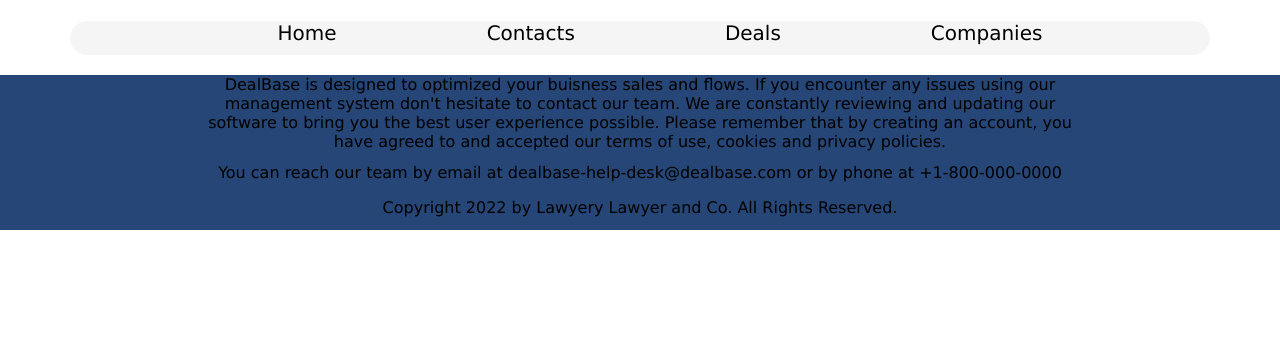
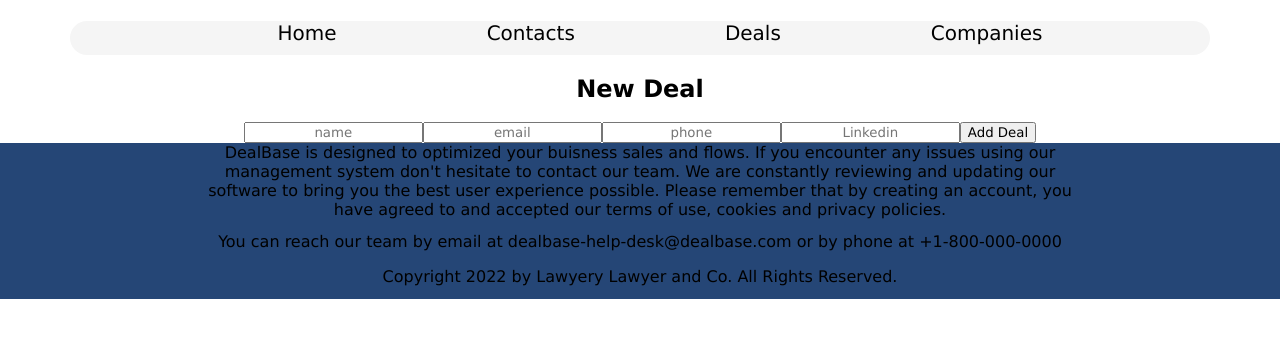
Before and after one commit to winnier/dealbase, a React (Create React App) app in the folder client/: page /new_deal in a window 1280 px wide. Shown: the top 338 px of the page. Built offline with nearby package versions, Linux system fonts and the light colour scheme.

Commit message:
tuesday night

```diff
--- a/client/src/App.js
+++ b/client/src/App.js
@@ -8,6 +8,7 @@ import LandingPage from './Components/LandingPage';
 import DealsPage from './Components/DealsPage';
 import Footer from './Components/Footer';
 import DealCard from './Components/DealCard'
+import AddNewDeal from './Components/AddNewDeal'
 
 import ContactsPage from './Components/Contact/ContactsPage';
 import ContactCard from './Components/Contact/ContactCard';
@@ -34,12 +35,13 @@ function App() {
             <Route path="/" element={ <LandingPage />} />
             <Route path="/contacts_page" element={<ContactsPage />} />
             <Route path='/contact_profile/:id' element={<ContactCard />}/>
-            <Route path='/deal_profile/:id' element={<DealCard />}/>
+            <Route path='/deal_profile/:id' element={<DealCard />} />
             <Route path="/companies_page" element={<CompaniesPage />} />
-            <Route path="/companies/:id" element={<CompanyCard />}/>
+            <Route path="/companies/:id" element={<CompanyCard />} />
             <Route path='/new_contact' element={<AddNewContact />} />
             <Route path='/edit_contact' element={<EditContact />} />
             <Route path="/deals_page" element={<DealsPage />} />
+            <Route path='new_deal' element={<AddNewDeal />} />
           </Routes >
         </BrowserRouter>
         <Footer />
--- /dev/null
+++ b/client/src/Components/AddNewDeal.js
@@ -0,0 +1,80 @@
+import { useState } from 'react'
+
+
+const AddNewDeal = () => {
+
+
+    const handleDealSubmit = (e) => {
+        e.preventDefault();
+        let name = e.target[0].value
+        let product = e.target[1].value
+        let value = e.target[2].value
+        let active = e.target[3].value
+        let the_status = e.target[4].value
+
+        // t.string "name"
+        // t.string "product"
+        // t.integer "value"
+        // t.integer "stage"
+        // t.boolean "active"
+        // t.string "status"
+        // t.datetime "created_at", null: 00521false
+        // t.datetime "updated_at", null: false
+        // t.integer "company_id"
+        // t.integer "owner_id"
+        // t.text "comments"
+
+        fetch(`http://localhost:3000/deals`, {
+            method: "POST",
+            headers: {
+                "Content-Type": "application/json"
+            },
+            body: JSON.stringify({
+                name: name,
+                product: product,
+                value: value,
+                active: active,
+                status: the_status
+            })
+        })
+
+    }
+    return (
+        <div className='add-new-deal'>
+            <h2>New Deal</h2>
+            <form onSubmit={handleDealSubmit}>
+                <input
+                    type='text'
+                    name='name'
+                    placeholder='name'
+                    value={null}
+                />
+                <input
+                    type='text'
+                    name='email'
+                    placeholder='email'
+                    value={null}
+                />
+                <input
+                    type='text'
+                    name='phone_number'
+                    placeholder='phone'
+                    value={null}
+                />
+                <input
+                    type='text'
+                    name='linkedin_url'
+                    placeholder='Linkedin'
+                    value={null}
+                />
+
+                <button type='submit'>Add Deal</button>
+            </form>
+        </div>
+    )
+}
+
+
+
+
+export default AddNewDeal
--- a/client/src/Components/DealCard.js
+++ b/client/src/Components/DealCard.js
@@ -1,8 +1,7 @@
 import { useEffect, useState } from "react";
-import { useParams, NavLink } from "react-router-dom"; // this lets you destructure the id out of the parameters.
-import DealsPage from "./DealsPage";
+import { useParams, NavLink, useNavigate } from "react-router-dom"; // useParams lets you destructure the id out of the parameters.
 
-const DealCard = ({ onDelete }) => {
+const DealCard = () => {
     let { id } = useParams();
     const [deal, setDeal] = useState({})
     // const [isEditClicked, setIsEditClicked] = useState(false)
@@ -27,7 +26,12 @@ const DealCard = ({ onDelete }) => {
             method: "DELETE",
         })
             .then(alert('Deal has been deleted'))
-            .catch(alert('This contact is long gone by now...'))
+        deleteNav()
+    }
+
+    let navigate = useNavigate()
+    const deleteNav = () => {
+        navigate(`/deals_page`)
     }
 
 
@@ -37,13 +41,11 @@ const DealCard = ({ onDelete }) => {
             <button onClick={handleDealDeleteClick}>Delete Deal</button>
             {/* <button onClick={handleEditClick}>Edit Contact</button> */}
             <NavLink className='editContact' to='/edit_deal'><button>Edit Deal</button></NavLink>
-            <h4>Name: {deal.Name}</h4>
-            <h4>Name: {deal.product}</h4>
-            <h4>Email: {deal.value}</h4>
-            <h4>Phone: {deal.stage}</h4>
-            <h4>Adress: {deal.active}</h4>
-            <h4>Linkedin: {deal.status}</h4>
+            <h4>Name: {deal.name}</h4>
+            <h4>Product: {deal.product}</h4>
             <h4>Company: {deal.company_name}</h4>
+            <h4>Stage: {deal.stage}</h4>
+            <h4>Status: {deal.status}</h4>
             <h4>Owner: {deal.owner_name}</h4>
         </div>
 
--- a/client/src/Components/DealItem.js
+++ b/client/src/Components/DealItem.js
@@ -4,7 +4,6 @@ const DealItem = ({ name, product, value, stage }) => {
         if (Math.floor(number) != number) {
             let x = number.toString()
             let numArr = x.split('')
-            console.log(numArr)
             let len = numArr.length
             let a = numArr.indexOf('.')
             for (let pos = a - 1; pos > 0; pos--) {
@@ -21,7 +20,6 @@ const DealItem = ({ name, product, value, stage }) => {
             let x = number.toString()
             console.log(x)
             let numArr = x.split('')
-            console.log(numArr)
             let len = numArr.length
             for (let pos = numArr.length; pos > 0; pos--) {
                 if ((len - pos) % 3 == 0 && len - pos != 0) {
--- a/client/src/Components/DealsPage.js
+++ b/client/src/Components/DealsPage.js
@@ -99,18 +99,6 @@ function DealsPage() {
         getKeys(dealsArray[0])
     }
 
-    // const filterDeals = (company, owner) => {
-    //     if (company == "All" && owner == "All") {
-    //         setDeals([...deals])
-    //     } else if (company !== "All" && owner == "All") {
-    //         setDeals([...deals].filter(deal => deal.company_name == company))
-    //     } else if (company == "All" && owner !== "All") {
-    //         setDeals([...deals].filter(deal => deal.owner_name == owner))
-    //     } else if (company !== "All" && owner !== "All") {
-    //         setDeals([...deals].filter(deal => deal.owner_name == owner && deal.company_name == company))
-    //     }
-    // }
-
     const fetchCompaniesNames = async () => {
         const response = await fetch(`http://localhost:3000/deals/companies`)
         const companiesNamesArray = await response.json()
@@ -171,9 +159,7 @@ function DealsPage() {
 
 
     const handleDealClick = (id) => {
-
         navigate(`/deal_profile/${id}`)
-
     }
 
     const updateCompany = (e) => {
@@ -184,24 +170,9 @@ function DealsPage() {
         setOwner(e.target.value)
     }
 
-    // console.log('companiesNames', companiesNames)
-    // console.log('company', company)
-    // console.log('ownersNames', ownersNames)
-    // console.log('owner', owner)
-
-    // console.log('contacts', contacts)
-
-    // useEffect(() => {
-    //     filterDeals(company, owner)
-    // },[company, owner])
-
-
-
-
-
     return (
         <main>
-            <NavLink className='AddNewContact' to='/new_contact'><button>Create a New Deal</button></NavLink>
+            <NavLink className='AddNewContact' to='/new_deal'><button>Create a New Deal</button></NavLink>
             <div className='filter'>
                 <label htmlFor='companiesNames'>Choose Company:</label>
                 <select className='chooseBox' name='companiesNames' id='companiesNames' onChange={updateCompany} value={company}>Choose Company
```
Also changed, not shown: 2 other files (tests, documents, lock files or other folders).
